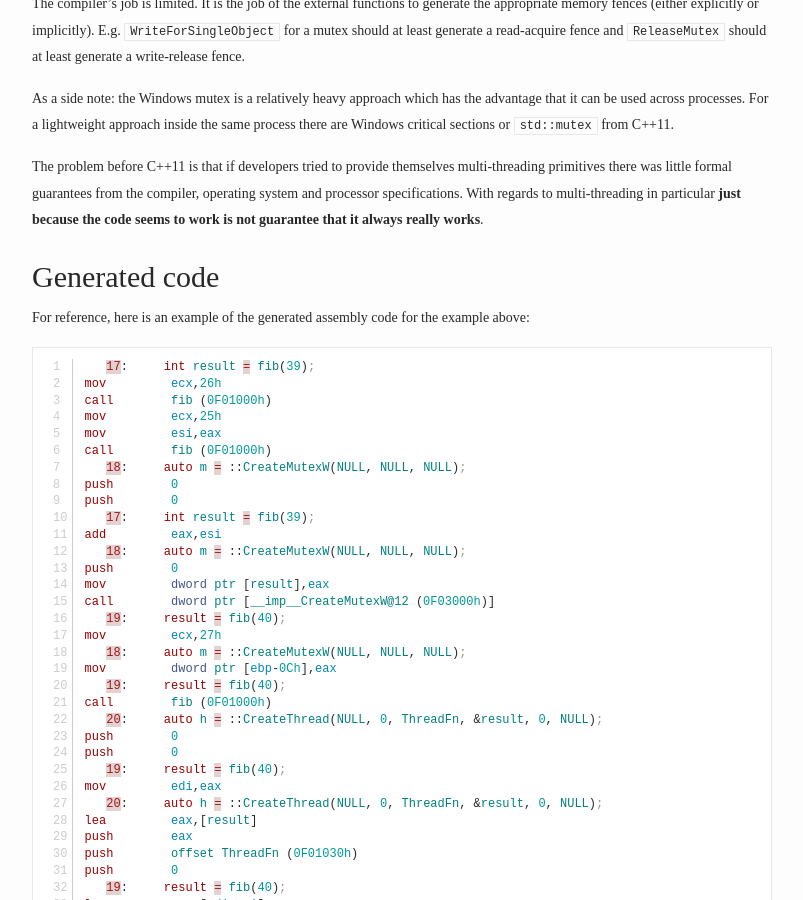
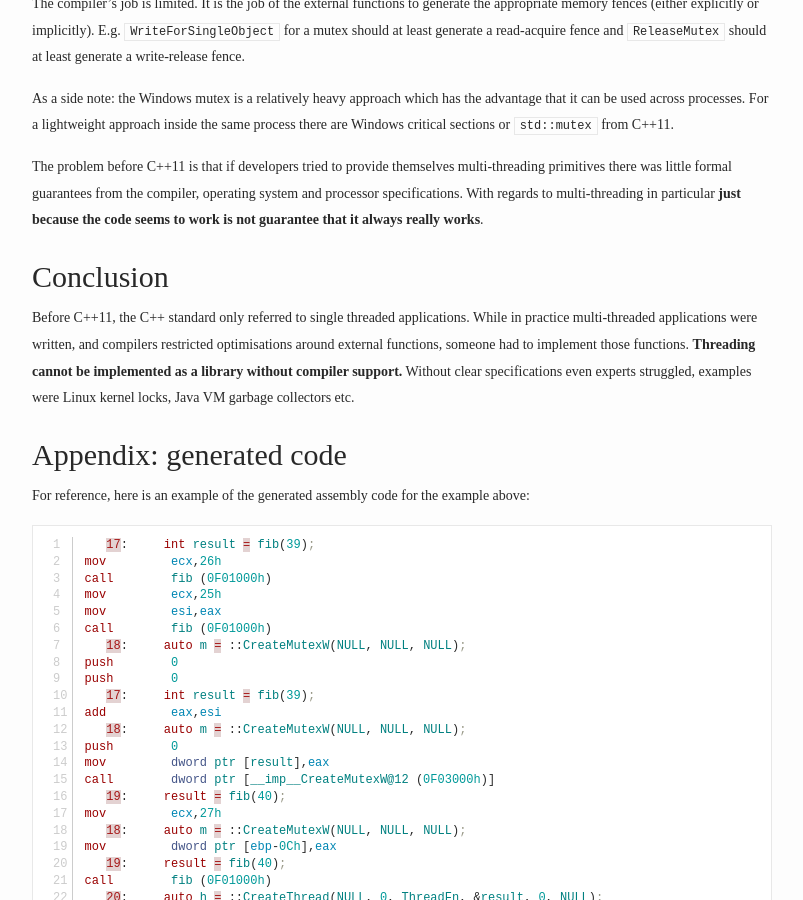
Before and after one commit to bajamircea/bajamircea.github.io, a Jekyll site: the page built from _posts/2019-10-29-threading-before-cpp11.markdown, in a window 1280 px wide and 900 px high, scrolled down 2203 px. Shown: the whole window, without its empty margins (238-1041 px from the left). Built offline with Jekyll 4.4.1, drawn with Linux system fonts in a browser that asks for light colours; nearby versions of some CDN libraries; some of the changed text lies outside the part shown.

```diff
--- a/_posts/2019-10-29-threading-before-cpp11.markdown
+++ b/_posts/2019-10-29-threading-before-cpp11.markdown
@@ -117,7 +117,17 @@ multi-threading in particular **just because the code seems to work is not
 guarantee that it always really works**.
 
 
-# Generated code
+# Conclusion
+
+Before C++11, the C++ standard only referred to single threaded applications.
+While in practice multi-threaded applications were written, and compilers
+restricted optimisations around external functions, someone had to implement
+those functions. **Threading cannot be implemented as a library without
+compiler support.** Without clear specifications even experts struggled,
+examples were Linux kernel locks, Java VM garbage collectors etc.
+
+
+# Appendix: generated code
 
 For reference, here is an example of the generated assembly code for the
 example above:
@@ -197,3 +207,11 @@ example above:
  mov         ecx,eax
  call        std::operator<<<std::char_traits<char> > (0F011D0h)
 {% endhighlight %}
+
+
+# References
+
+- Hans-J. Boehm: [Threads Cannot be Implemented as a Library][library], 12 Nov
+  2004
+
+[library]: http://www.hpl.hp.com/techreports/2004/HPL-2004-209.pdf
```
Also changed, not shown: _posts/2019-10-31-cpp11-data-race.markdown (added, +118 -0 lines), assets/2019-10-31-cpp-data-race/not-atomic.png (added).
